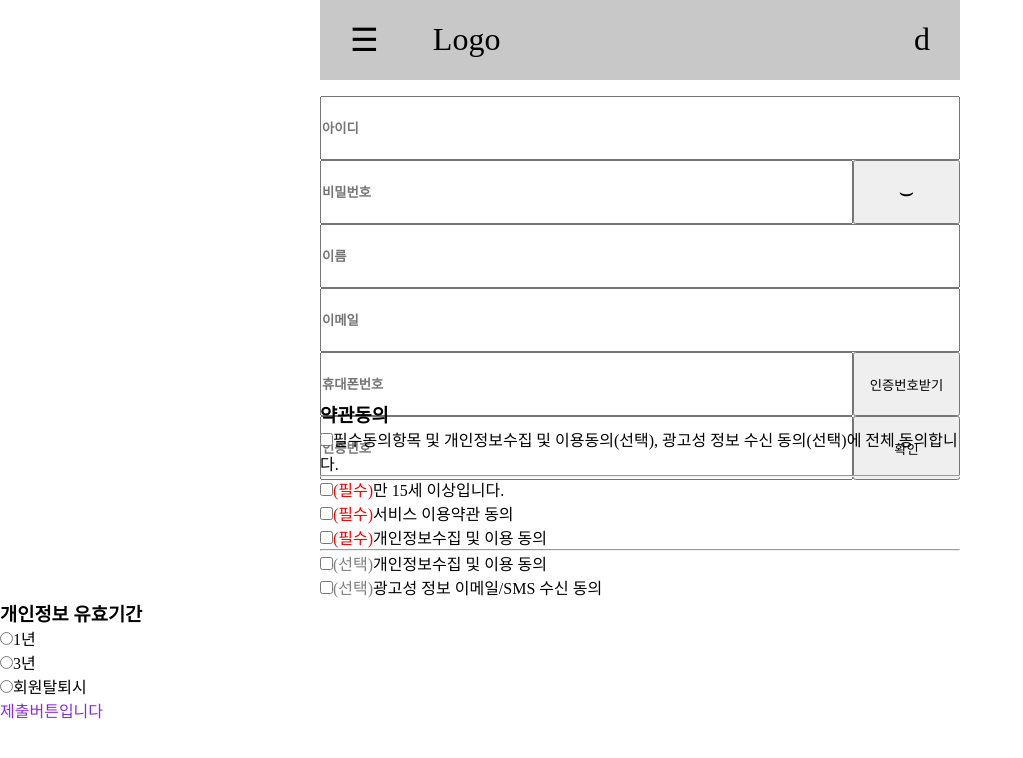
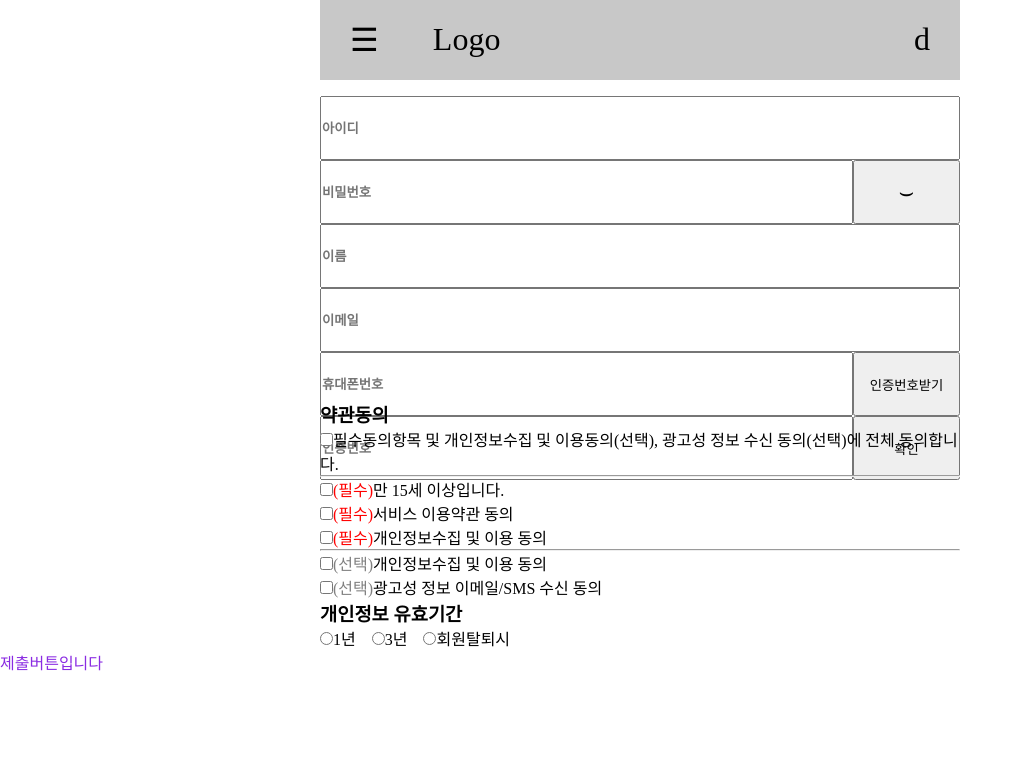
Before and after one commit to grapefruitgreentealoe/jobkorea, a React (Create React App) app: page /join in a window 1280 px wide. Shown: the top 758 px of the page, without its empty margins (0-1023 px from the left). Built offline with nearby package versions, Linux system fonts and the light colour scheme.

Commit message:
⛏Function : 개인정보 유효기간 체크 기능

```diff
--- a/src/Join/ui/agreementComponents/AgreementSection.jsx
+++ b/src/Join/ui/agreementComponents/AgreementSection.jsx
@@ -25,10 +25,6 @@ export default function AgreementSection() {
     setAll(false);
     setSelectable(selectable.map((x, i) => (i == num ? !x : x)));
   };
-
-  useEffect(() => {
-    console.log(all, essential, selectable);
-  }, [all, essential, selectable]);
 
   const allMent = [
     "필수동의항목 및 개인정보수집 및 이용동의(선택), 광고성 정보 수신 동의(선택)에 전체 동의합니다.",
--- a/style/join_style/Navbar.module.css
+++ b/style/join_style/Navbar.module.css
@@ -1,5 +1,5 @@
 .navbar {
-  width: 50vw;
+  width: 50%;
   left: 25%;
   height: 10vh;
   display: grid;
--- a/style/join_style/PersonalInfo.module.css
+++ b/style/join_style/PersonalInfo.module.css
@@ -1,3 +1,11 @@
-.personal{
-    color: aquamarine;
+.personalSection {
+  display: block;
+  width: 50vw;
+  left: 25%;
+  position: relative;
 }
+
+.personalInfo {
+  display: inline-block;
+  padding-right: 1em;
+}
```
